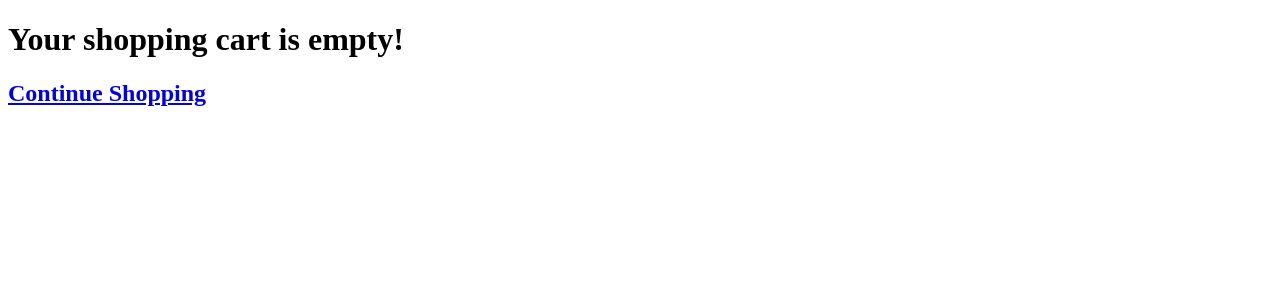
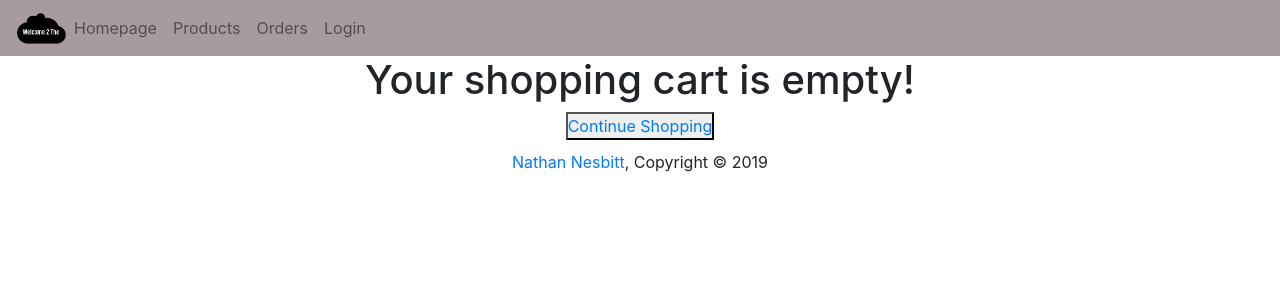
Before and after one commit to Nathan-Nesbitt/Welcome2TheCloud, a PHP site: page /src/showcart.php in a window 1280 px wide. Shown: the top 300 px of the page. Run offline with PHP 8.4, Linux system fonts and the light colour scheme; some libraries are stand-ins or nearby versions.

Commit message:
Updated formatting for showcart

```diff
--- a/src/showcart.php
+++ b/src/showcart.php
@@ -1,12 +1,6 @@
-<!DOCTYPE html>
-<html>
-<head>
-<title>Shopping Cart</title>
-</head>
-<body>
-
 <?php
 // Get the current list of products
+function showCart() {
 	session_start();
 	$productList = null;
 	if (isset($_SESSION['productList'])){
@@ -31,11 +25,75 @@ if (isset($_SESSION['productList'])){
 		echo("<tr><td colspan=\"4\" align=\"right\"><b>Order Total</b></td><td align=\"right\">$" . number_format($total,2) ."</td></tr>");
 		echo("</table>");
 
-	echo("<h2><a href=\"checkout.php\">Check Out</a></h2>");
+		echo("<button><a href=\"checkout.php\">Check Out</a></button>");
 	} else{
 		echo("<H1>Your shopping cart is empty!</H1>");
 	}
+}
 ?>
-<h2><a href="listprod.php">Continue Shopping</a></h2>
+
+<!DOCTYPE html>
+<html>
+
+<head>
+	<meta charset='UTF-8' />
+	<meta name='viewport' content='width=device-width, initial-scale=1.0, maximum-scale=1.0' />
+	<title>Cart - Welcome2TheCloud</title>
+	<link rel="icon" type="image/png" href="images/Welcome2TheCloud.png" type="image/x-icon">
+	<link rel="stylesheet" href="shop.css">
+	<link rel="stylesheet" href="https://maxcdn.bootstrapcdn.com/bootstrap/4.0.0/css/bootstrap.min.css"
+		integrity="sha384-Gn5384xqQ1aoWXA+058RXPxPg6fy4IWvTNh0E263XmFcJlSAwiGgFAW/dAiS6JXm" crossorigin="anonymous">
+	<link rel="stylesheet" href="https://cdnjs.cloudflare.com/ajax/libs/font-awesome/4.7.0/css/font-awesome.min.css">
+	<script src="https://code.jquery.com/jquery-3.2.1.slim.min.js"
+		integrity="sha384-KJ3o2DKtIkvYIK3UENzmM7KCkRr/rE9/Qpg6aAZGJwFDMVNA/GpGFF93hXpG5KkN" crossorigin="anonymous">
+	</script>
+	<script src="https://cdnjs.cloudflare.com/ajax/libs/popper.js/1.12.9/umd/popper.min.js"
+		integrity="sha384-ApNbgh9B+Y1QKtv3Rn7W3mgPxhU9K/ScQsAP7hUibX39j7fakFPskvXusvfa0b4Q" crossorigin="anonymous">
+	</script>
+	<script src="https://maxcdn.bootstrapcdn.com/bootstrap/4.0.0/js/bootstrap.min.js"
+		integrity="sha384-JZR6Spejh4U02d8jOt6vLEHfe/JQGiRRSQQxSfFWpi1MquVdAyjUar5+76PVCmYl" crossorigin="anonymous">
+	</script>
+</head>
+
+<body>
+	<nav class="navbar sticky-top navbar-expand-lg navbar-light">
+		<img alt="Brand" src="images/Welcome2TheCloud.png" style="width: 50px">
+		<button class="navbar-toggler" type="button" data-toggle="collapse" data-target="#navbarNav"
+			aria-controls="navbarNav" aria-expanded="false" aria-label="Toggle navigation">
+			<span class="navbar-toggler-icon"></span>
+		</button>
+		<div class="collapse navbar-collapse" id="navbarNav">
+			<ul class="navbar-nav">
+				<li class="nav-item">
+					<a class="nav-link" href="/">Homepage<span class="sr-only"></span></a>
+				</li>
+				<li class="nav-item">
+					<a class="nav-link" href="listprod.php">Products</a>
+				</li>
+				<li class="nav-item">
+					<a class="nav-link" href="listorder.php">Orders</a>
+				</li>
+				<li class="nav-item">
+					<a class="nav-link" href="login.html">Login</a>
+				</li>
+			</ul>
+		</div>
+	</nav>
+	<div class="row" id="Side-Slideshow">
+		<div class="col-lg-16 col-md-12 col-sm-12" align="center">
+			<?php showCart(); ?>
+			<button><a href="listprod.php">Continue Shopping</a></button>
+		</div>
+	</div>
+	</div>
+	<footer class="container mt-12">
+		<div class="row">
+			<div class="col">
+				<p class="text-center"><a href="https://github.com/Nathan-Nesbitt/Welcome2TheCloud">Nathan
+						Nesbitt</a>, Copyright © 2019</p>
+			</div>
+		</div>
+	</footer>
 </body>
+
 </html>
```
Lines whose indentation alone changed are shown as unchanged.
